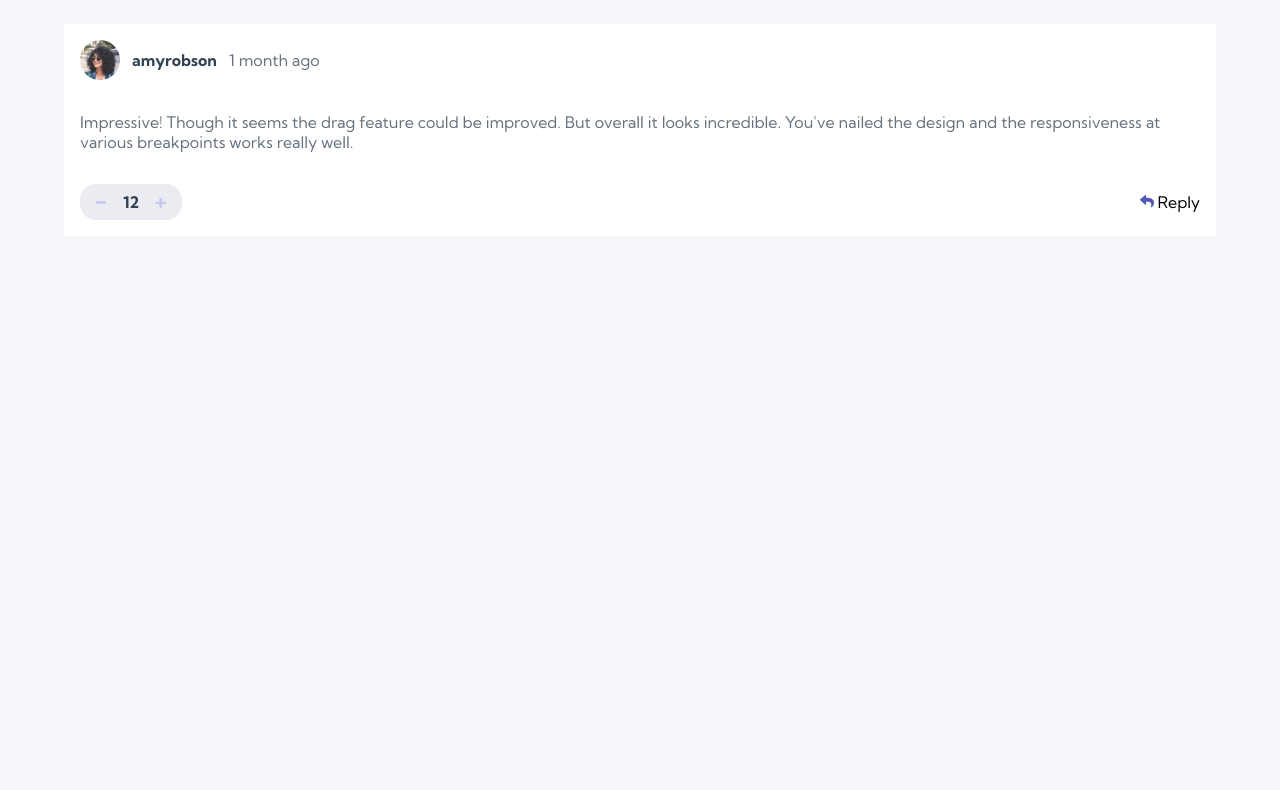
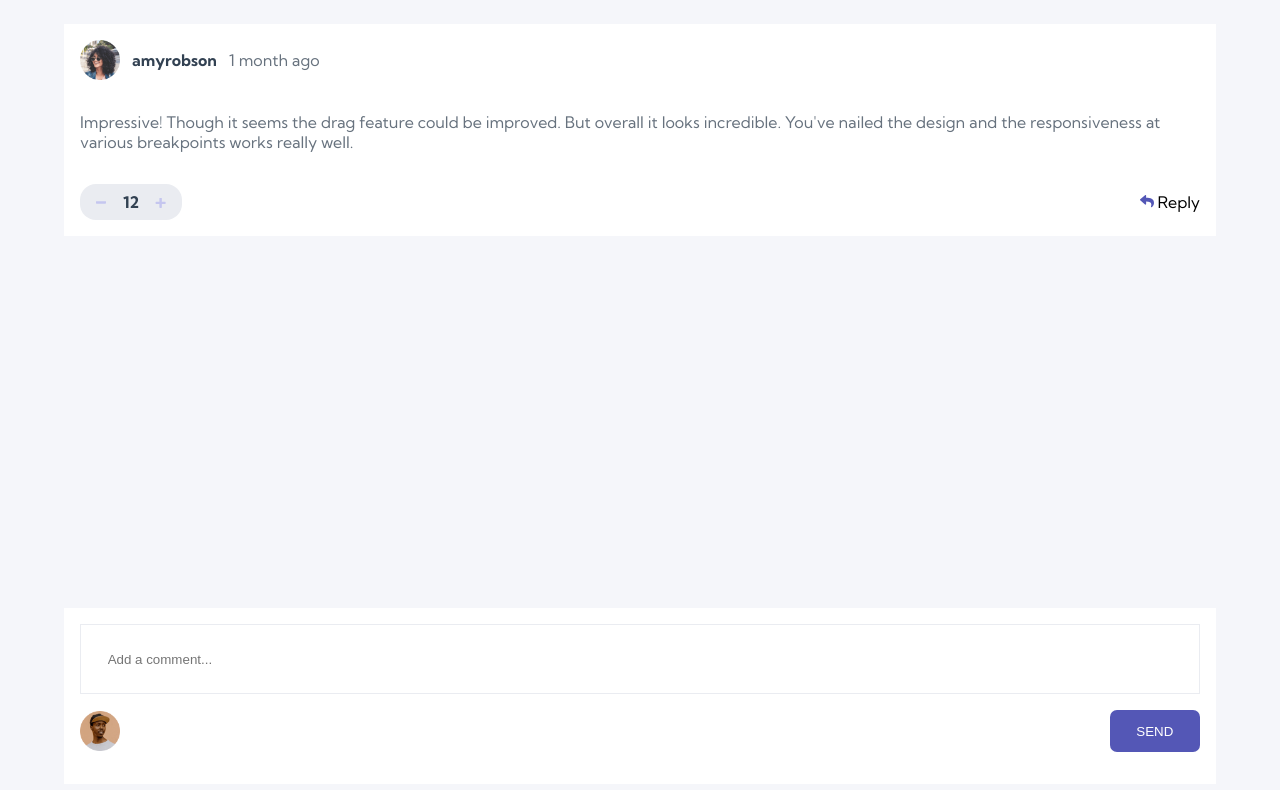
Before and after one commit to Kpersaud-Dev/interactive-comments-section, a plain HTML site: page index.html in a window 1280 px wide. Drawn offline with Linux system fonts and the light colour scheme.

Commit message:
Added fetch capability and finished input card

```diff
--- a/index.html
+++ b/index.html
@@ -55,43 +55,25 @@
         </div>
       </div> -->
       <!-- Comment Card End -->
+    </main>
 
-      <!-- <div class="comment-card">
-        <div class="comment-card-header">
-          <img class="avatar" src="images/avatars/image-amyrobson.png" />
-          <span class="name">amyrobson</span>
-          <span class="time-created">1 month ago</span>
+    <footer>
+      <div class="comment-card">
+        <input
+          type="text"
+          class="comment-input"
+          placeholder="Add a comment..."
+        />
+        <div class="footer-bottom">
+          <img
+            src="images/avatars/image-ramsesmiron.png"
+            alt="Avatar"
+            id="current-avatar"
+          />
+          <button class="send-btn">Send</button>
         </div>
-        <p class="comment-content">
-          Impressive! Though it seems the drag feature could be improved. But
-          overall it looks incredible. You've nailed the design and the
-          responsiveness at various breakpoints works really well.
-        </p>
-        <div class="card-bottom">
-          <div class="score">
-            <object
-              data="images/icon-minus.svg"
-              type="image/svg+xml"
-              class="score-button"
-            ></object>
-            <span class="number">12</span>
-            <object
-              data="images/icon-plus.svg"
-              type="image/svg+xml"
-              class="score-button"
-            ></object>
-          </div>
-          <div class="reply">
-            <object
-              data="images/icon-reply.svg"
-              type="image/svg+xml"
-              class="reply-btn"
-            ></object>
-            <span class="reply-text">Reply</span>
-          </div>
-        </div>
-      </div> -->
-    </main>
+      </div>
+    </footer>
 
     <!-- Pull dynamic content from the data.json file -->
   </body>
--- a/js/script.js
+++ b/js/script.js
@@ -6,6 +6,7 @@ const avatar = document.querySelector('.avatar'),
       replyButton = document.querySelector('.reply-btn'),
       container = document.querySelector('.container');
 
+// Fetch JSON data
 const getData = async () => {
   const res = await fetch('./data.json');
 
@@ -55,8 +56,6 @@ const generateComment = () => {
           </div>
         </div>
       </div>
-
-
   `;
 }
 
--- a/scss/style.scss
+++ b/scss/style.scss
@@ -10,6 +10,11 @@
 body {
   background-color: $very-light-gray;
   font-family: "Kumbh Sans", sans-serif;
+  display: flex;
+  flex-flow: column;
+  justify-content: space-between;
+  align-items: center;
+  height: 100vh;
 }
 
 .container {
@@ -78,3 +83,45 @@ body {
     }
   }
 }
+
+footer {
+  display: flex;
+  flex-flow: column wrap;
+  justify-content: center;
+  align-items: center;
+  width: 90%;
+  background-color: white;
+  margin: 1em;
+
+  .comment-card {
+    width: 100%;
+    padding: 1em;
+
+    input {
+      width: 100%;
+      padding: 2em;
+      border: 0.5px solid $light-gray;
+    }
+
+    .footer-bottom {
+      display: flex;
+      justify-content: space-between;
+      align-items: center;
+      min-width: 90%;
+      padding: 1em 0;
+
+      img {
+        width: 40px;
+      }
+
+      .send-btn {
+        background-color: $moderate-blue;
+        color: white;
+        border: none;
+        padding: 1em 2em;
+        border-radius: 7px;
+        text-transform: uppercase;
+      }
+    }
+  }
+}
```
Also changed, not shown: css/style.css, 1 other file.
